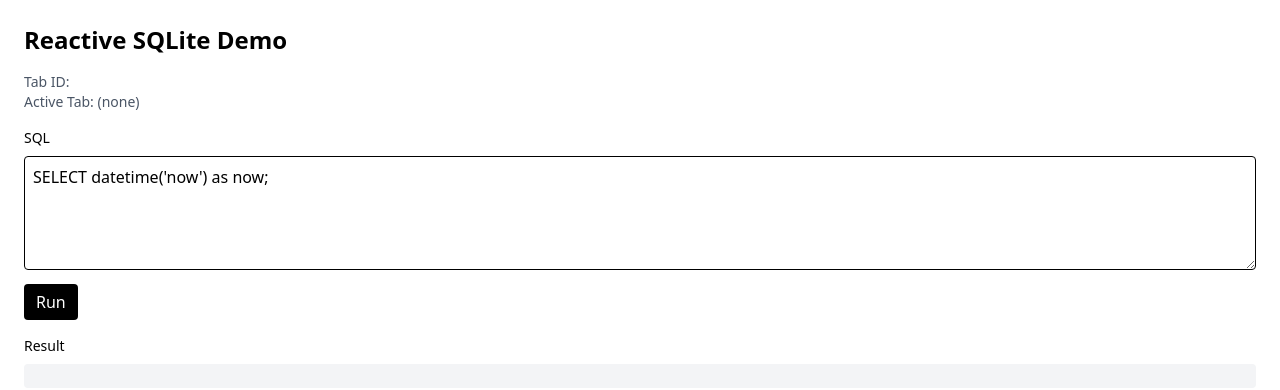
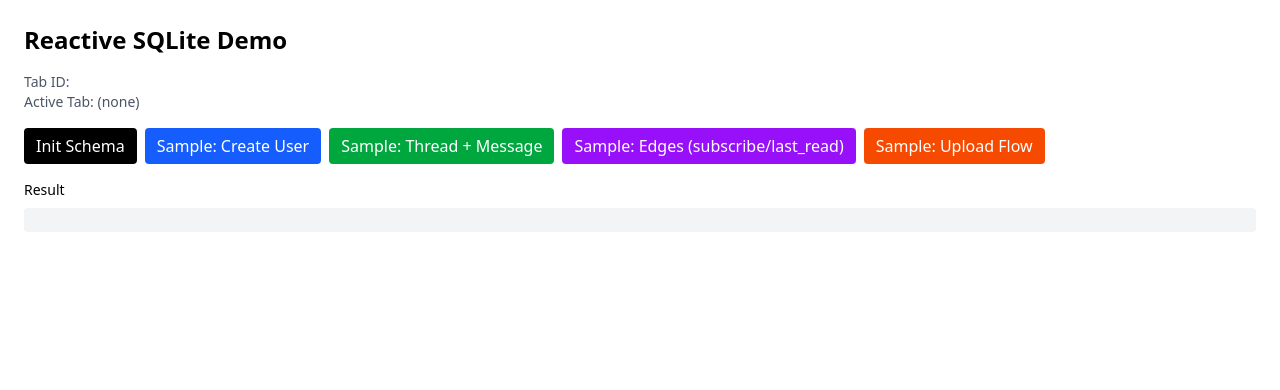
Before and after one commit to meri-leeworthy/reactive-sqlite-poc, a SvelteKit app: page / in a window 1280 px wide. Shown: the top 390 px of the page. Built offline with nearby package versions, Linux system fonts and the light colour scheme.

Commit message:
tests: ui for sample events

```diff
--- a/src/routes/+page.svelte
+++ b/src/routes/+page.svelte
@@ -1,16 +1,78 @@
 <script lang="ts">
   import { LeafClient } from "$lib/db/client";
   import { onMount } from "svelte";
+  import { ulid } from "ulid";
 
-  let sql = "SELECT datetime('now') as now;";
   let output: string = "";
 
   const client = new LeafClient();
 
-  async function run() {
-    output = "Running...";
-    // output = await client.run(sql);
-    output = await client.initSchema();
+  const log = (v: unknown) => (output = JSON.stringify(v, null, 2));
+
+  async function initSchema() {
+    output = "Initializing schema...";
+    const res = await client.initSchema();
+    log(res);
+  }
+
+  // Sample event actions
+  async function sampleUserCreate() {
+    const userId = ulid();
+    const res = await client.userCreate(userId, {
+      name: { name: "Ada Lovelace" },
+      description: { description: "First programmer" },
+      profile: {
+        blueskyHandle: "@ada.example",
+        bannerUrl: null,
+        joinedDate: Date.now(),
+      },
+      config: { config: { theme: "dark" } as unknown },
+    });
+    log({ userId, res });
+  }
+
+  async function sampleThreadAndMessage() {
+    const spaceId = ulid();
+    const threadId = ulid();
+    const messageId = ulid();
+    const authorId = ulid();
+    await client.spaceCreate(spaceId, { name: { name: "General" } });
+    await client.threadCreate(threadId, {
+      spaceId,
+      name: { name: "Introductions" },
+      description: { description: "Say hi" },
+    });
+    const res = await client.messagePost(messageId, threadId, authorId, {
+      text: "Hello, world!",
+      format: "plain",
+    });
+    log({ spaceId, threadId, messageId, authorId, res });
+  }
+
+  async function sampleEdges() {
+    const userId = ulid();
+    const threadId = ulid();
+    await client.userSubscribeThread(userId, threadId);
+    const res = await client.edgeUpdate(
+      "ignored-entity",
+      "last_read",
+      userId,
+      threadId,
+      {
+        timestamp: Date.now(),
+      },
+    );
+    log({ userId, threadId, res });
+  }
+
+  async function sampleUploadFlow() {
+    const uploadId = ulid();
+    await client.uploadStart(uploadId, "image");
+    const res = await client.uploadComplete(
+      uploadId,
+      "https://example.com/pic.jpg",
+    );
+    log({ uploadId, res });
   }
 
   onMount(() => {
@@ -26,17 +88,39 @@
     <div>Active Tab: {client.active ?? "(none)"}</div>
   </div>
 
-  <div class="space-y-2">
-    <label for="sql" class="block text-sm font-medium">SQL</label>
-    <textarea
-      id="sql"
-      bind:value={sql}
-      rows={4}
-      class="p-2 w-full rounded border"
-    ></textarea>
-    <button on:click={run} class="px-3 py-1.5 text-white bg-black rounded"
-      >Run</button
-    >
+  <div class="space-y-3">
+    <div class="flex flex-wrap gap-2">
+      <button
+        on:click={initSchema}
+        class="px-3 py-1.5 text-white bg-black rounded"
+      >
+        Init Schema
+      </button>
+      <button
+        on:click={sampleUserCreate}
+        class="px-3 py-1.5 text-white bg-blue-600 rounded"
+      >
+        Sample: Create User
+      </button>
+      <button
+        on:click={sampleThreadAndMessage}
+        class="px-3 py-1.5 text-white bg-green-600 rounded"
+      >
+        Sample: Thread + Message
+      </button>
+      <button
+        on:click={sampleEdges}
+        class="px-3 py-1.5 text-white bg-purple-600 rounded"
+      >
+        Sample: Edges (subscribe/last_read)
+      </button>
+      <button
+        on:click={sampleUploadFlow}
+        class="px-3 py-1.5 text-white bg-orange-600 rounded"
+      >
+        Sample: Upload Flow
+      </button>
+    </div>
   </div>
 
   <div class="space-y-2">
```
